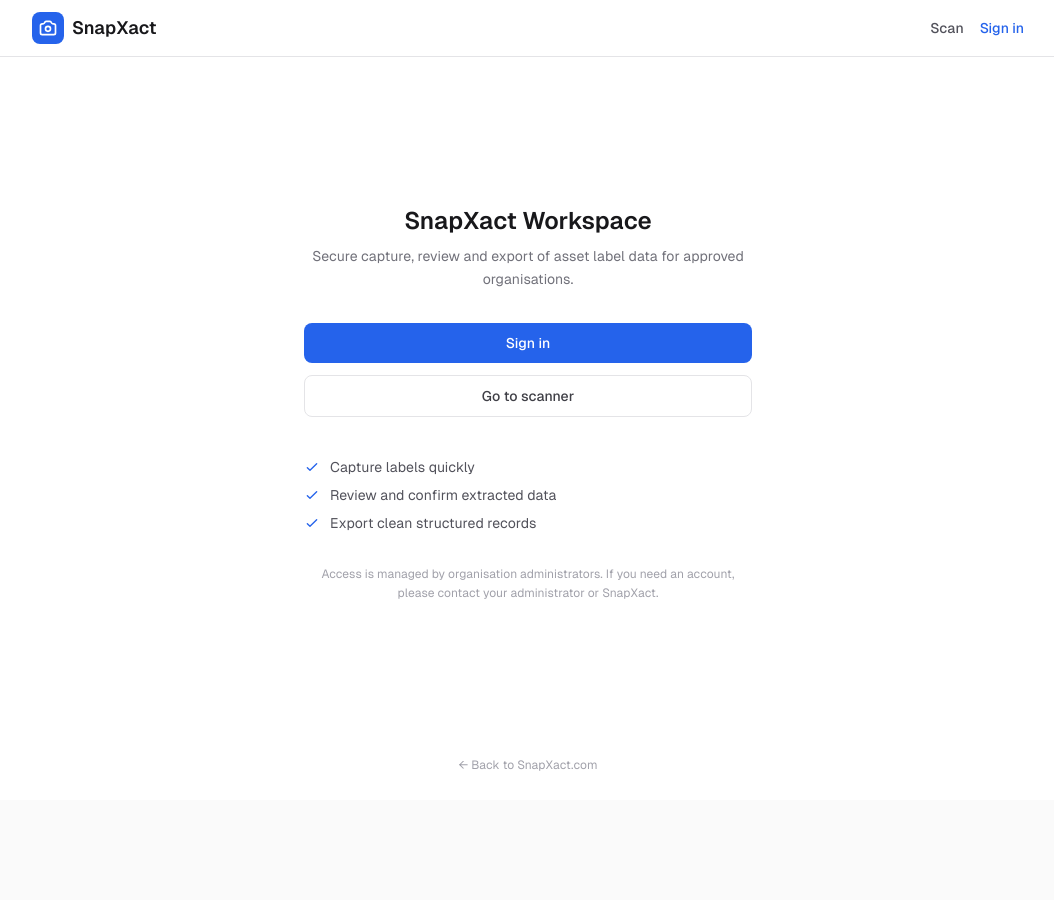
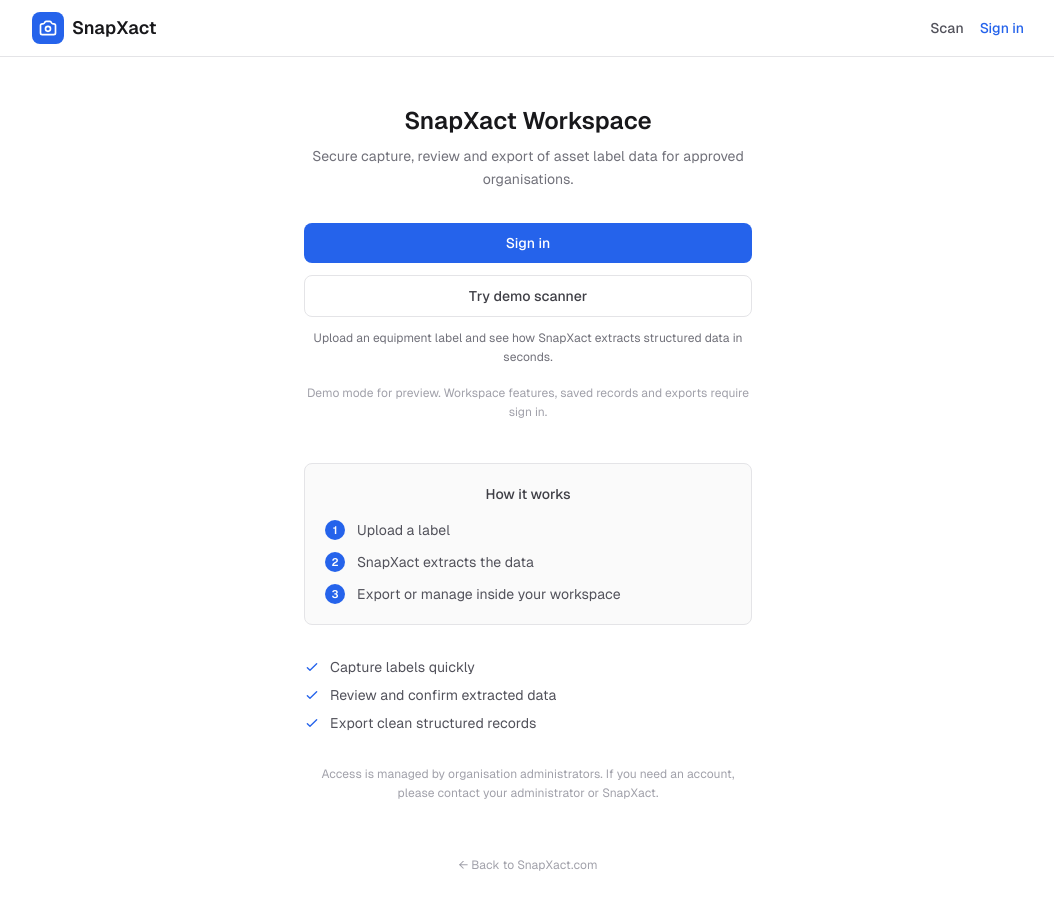
Before and after one commit to Mattsnapxact/Mattsnapxact, a Next.js app: page / in a window 1280 px wide. Shown: the whole page, without its empty margins (112-1166 px from the left). Before the commit the page ends 800 px from the top, so only its background shows below. Built offline with nearby package versions, Linux system fonts and the light colour scheme; no server answers.

Commit message:
feat: Improve gateway page with demo CTA and how-it-works guide
- Rename secondary button to "Try demo scanner" with helper text
- Add demo disclaimer below buttons
- Add 3-step "How it works" section with numbered steps

https://claude.ai/code/session_01RUqBYyzuLFbuYBx9jqF7Pe

```diff
--- a/src/app/page.tsx
+++ b/src/app/page.tsx
@@ -24,11 +24,46 @@ export default function Home() {
               href="/scan"
               className="inline-flex items-center justify-center rounded-lg border border-surface-200 bg-white px-5 py-2.5 text-sm font-medium text-surface-700 hover:bg-surface-50 transition-colors"
             >
-              Go to scanner
+              Try demo scanner
             </Link>
+            <p className="text-xs text-surface-500 leading-relaxed">
+              Upload an equipment label and see how SnapXact extracts structured
+              data in seconds.
+            </p>
           </div>
 
-          <ul className="mt-10 space-y-2 text-left text-sm text-surface-600">
+          <p className="mt-4 text-xs text-surface-400 leading-relaxed">
+            Demo mode for preview. Workspace features, saved records and exports
+            require sign in.
+          </p>
+
+          <div className="mt-10 rounded-lg border border-surface-200 bg-surface-50 px-5 py-5">
+            <h2 className="text-sm font-medium text-surface-700 mb-4">
+              How it works
+            </h2>
+            <ol className="space-y-3 text-left text-sm text-surface-600">
+              <li className="flex items-start gap-3">
+                <span className="flex h-5 w-5 flex-shrink-0 items-center justify-center rounded-full bg-brand-600 text-[11px] font-semibold text-white">
+                  1
+                </span>
+                Upload a label
+              </li>
+              <li className="flex items-start gap-3">
+                <span className="flex h-5 w-5 flex-shrink-0 items-center justify-center rounded-full bg-brand-600 text-[11px] font-semibold text-white">
+                  2
+                </span>
+                SnapXact extracts the data
+              </li>
+              <li className="flex items-start gap-3">
+                <span className="flex h-5 w-5 flex-shrink-0 items-center justify-center rounded-full bg-brand-600 text-[11px] font-semibold text-white">
+                  3
+                </span>
+                Export or manage inside your workspace
+              </li>
+            </ol>
+          </div>
+
+          <ul className="mt-8 space-y-2 text-left text-sm text-surface-600">
             <li className="flex items-start gap-2.5">
               <svg
                 className="mt-0.5 h-4 w-4 flex-shrink-0 text-brand-600"
```
